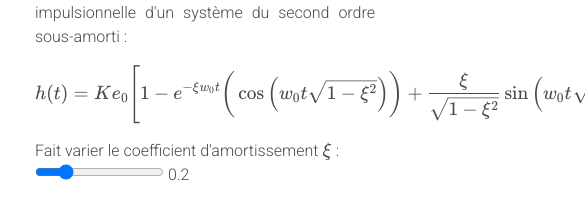
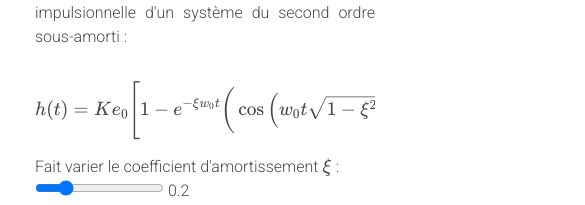
Before and after one commit to Xharos/sciences2i, a SvelteKit app: page /lessons/info in a window 390 px wide. Shown: the part 504-709 px from the top of the page, 585 px wide, since content can reach past the window. Built offline with nearby package versions, Linux system fonts and the light colour scheme.

Commit message:
Mobile katex support

```diff
--- a/src/app.scss
+++ b/src/app.scss
@@ -161,6 +161,29 @@ strong {
   font-size: 1.1em;
 }
 
+// Katex wrapper on mobile
+.scrollable-container {
+  overflow-x: auto;
+  white-space: nowrap;
+}
+
+.scrollable-container::-webkit-scrollbar {
+  width: 5px;
+  height: 5px;
+}
+
+.scrollable-container::-webkit-scrollbar-thumb {
+  background-color: $secondary;
+  border-radius: 5px;
+}
+
+.scrollable-container::-webkit-scrollbar-track {
+  background-color: $tertiary;
+  border-radius: 5px;
+}
+
+//end
+
 @media only screen and (max-width: 767px) {
   .hero-body {
     padding: 15px !important;
--- a/src/lib/components/K.svelte
+++ b/src/lib/components/K.svelte
@@ -1,5 +1,6 @@
 <script>
     import katex from "katex";
+
     export let math;
     export let displayMode = false;
 
@@ -13,11 +14,16 @@
 
 <svelte:head>
     <link
-        rel="stylesheet"
-        href="https://cdn.jsdelivr.net/npm/katex@0.16.4/dist/katex.min.css"
-        integrity="sha384-vKruj+a13U8yHIkAyGgK1J3ArTLzrFGBbBc0tDp4ad/EyewESeXE/Iv67Aj8gKZ0"
-        crossorigin="anonymous"
+            crossorigin="anonymous"
+            href="https://cdn.jsdelivr.net/npm/katex@0.16.4/dist/katex.min.css"
+            integrity="sha384-vKruj+a13U8yHIkAyGgK1J3ArTLzrFGBbBc0tDp4ad/EyewESeXE/Iv67Aj8gKZ0"
+            rel="stylesheet"
     />
 </svelte:head>
-
-{@html katexString}
+{#if displayMode}
+    <div class="scrollable-container">
+        {@html katexString}
+    </div>
+{:else}
+    {@html katexString}
+{/if}
--- a/src/routes/lessons/info/+page.svelte
+++ b/src/routes/lessons/info/+page.svelte
@@ -61,6 +61,7 @@
                 datasets: [{
                     label: 'Second ordre impulsionnel sous-amorti',
                     data: yValues,
+                    borderColor: '#1469b8',
                     fill: false,
                     pointRadius: 0 // hide the data points
                 }]
```
